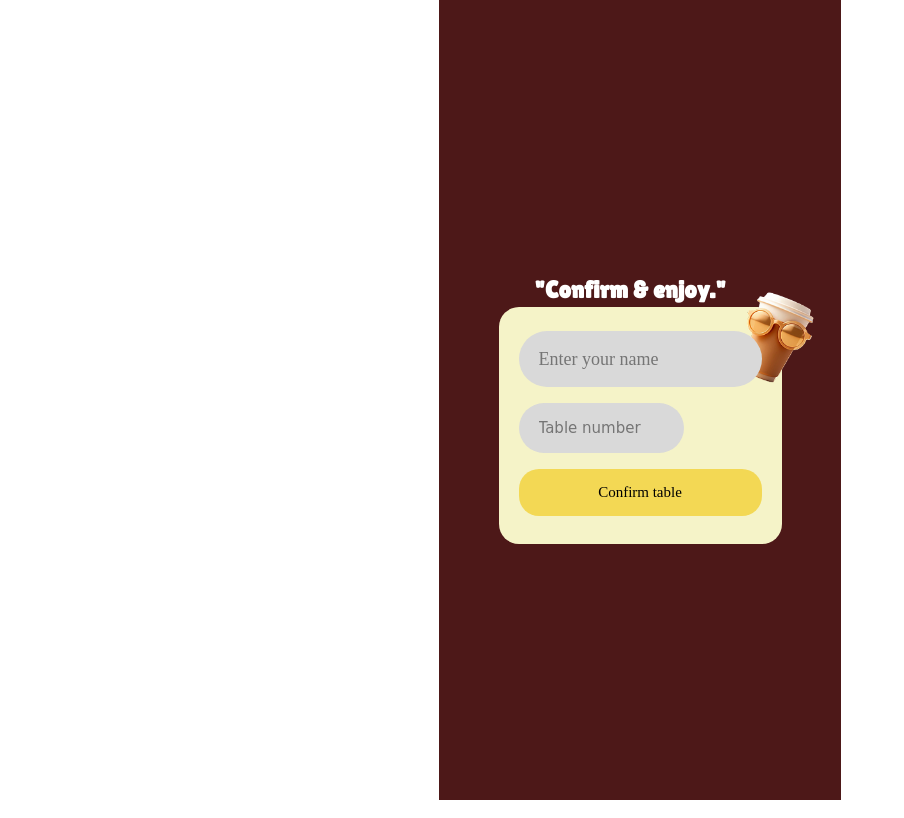
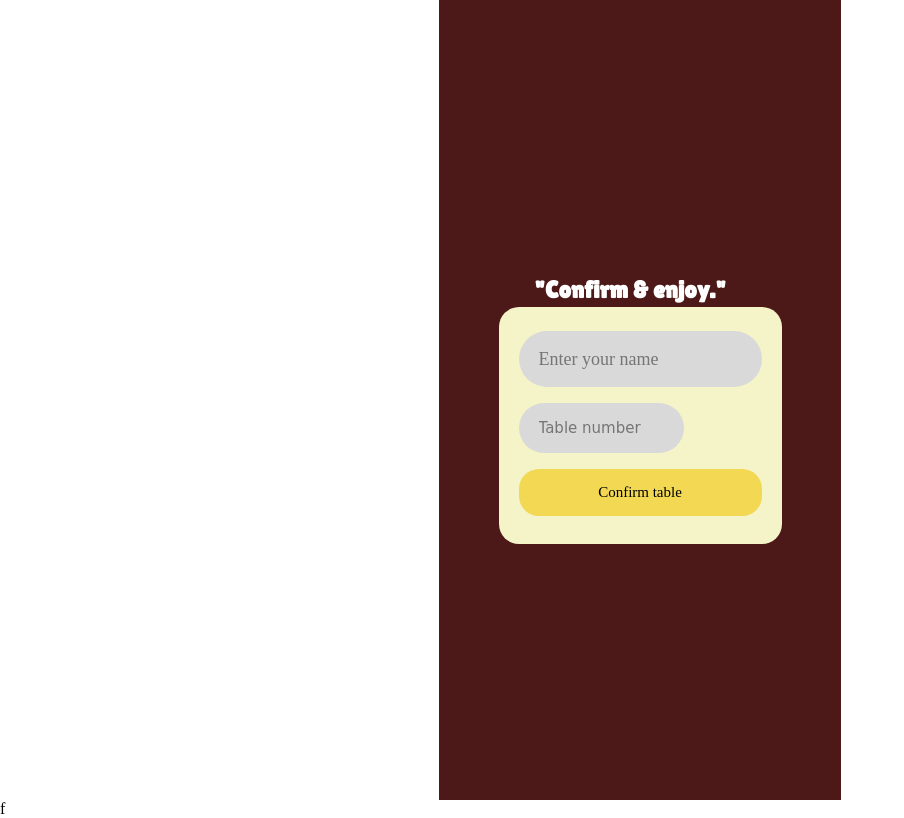
Before and after one commit to kishdevx15/coffee-shop-management-system, a Django app: page /user_data in a window 1280 px wide. Shown: the whole page, without its empty margins (0-904 px from the left). Run offline with Django 5.2, Linux system fonts and the light colour scheme; data comes from the database, SQL or seed files in the repository; data that the repository does not hold is empty; some web fonts are replaced.

Commit message:
your commit message here

```diff
--- a/template/table_bk.html
+++ b/template/table_bk.html
@@ -5,8 +5,6 @@
     <meta charset="UTF-8">
     <meta name="viewport" content="width=device-width, initial-scale=1.0">
     <title>Table Booking</title>
-
-
 
     <link rel="preconnect" href="https://fonts.googleapis.com">
     <link rel="preconnect" href="https://fonts.gstatic.com" crossorigin>
@@ -51,21 +49,10 @@
 
         .inner-box {
             width: 100%;
-    max-width: 450px;
             background-color: #f5f3c8;
             border-radius: 20px;
             padding: 24px 20px 28px;
             position: relative;
-
-}
-
-.corner-img {
-    position: absolute;
-    top: -60px;
-    right: -60px;
-    width: 130px;
-    z-index: 1;
-    pointer-events: none;
         }
 
         .nm {
@@ -149,8 +136,6 @@
 
             <div class="inner-box">
 
-            <img src="{% static 'img/img6 1.png' %}" class="corner-img" alt="">
-
                 <input type="text" name="name" class="nm" placeholder="Enter your name" required>
                 <input type="text" name="tbn" class="tb-n" placeholder="Table number" required>
 
@@ -213,4 +198,4 @@
     </script>
 
 </body>
-</html>
+</html>f
```
Lines whose indentation alone changed are shown as unchanged.
